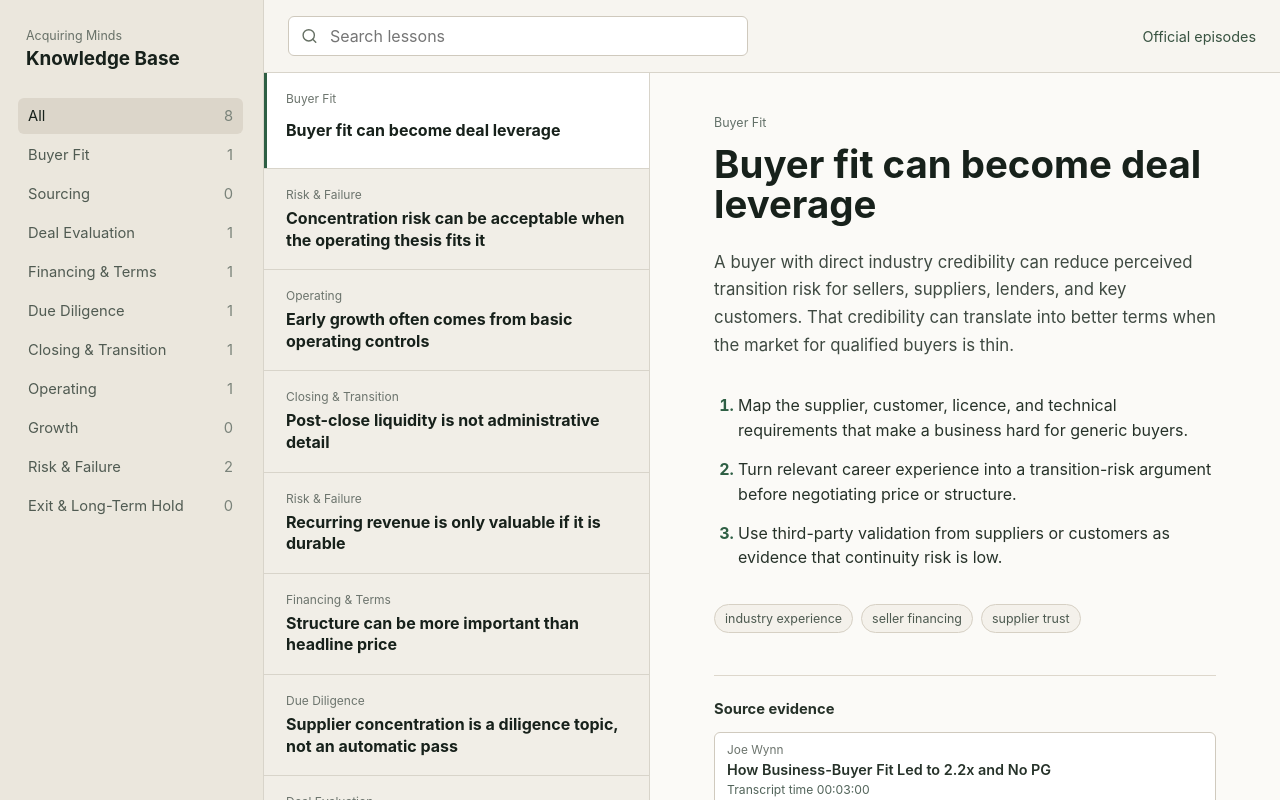
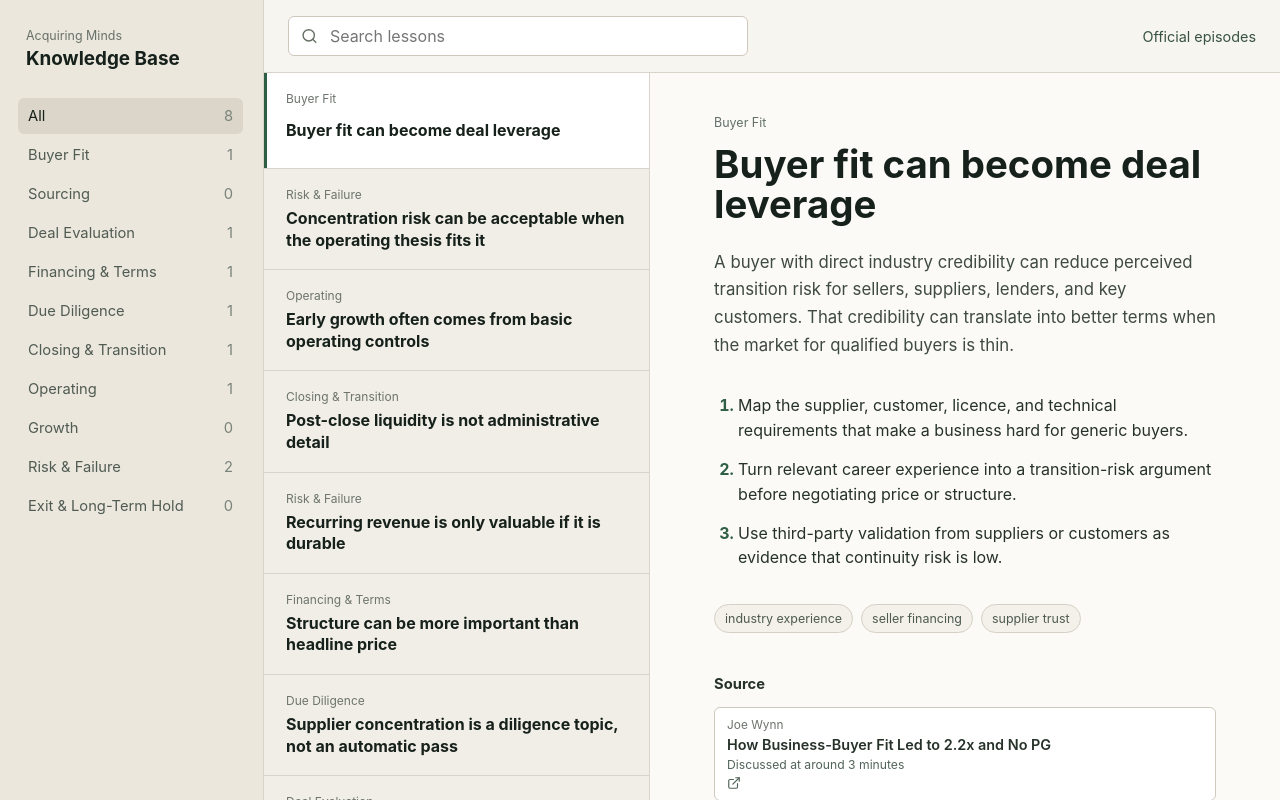
Before and after one commit to apotenza92/acquiring-minds-ui, a React (Vite) app: page / in a window 1280 px wide. Built offline with nearby package versions, Linux system fonts and the light colour scheme.

Commit message:
Polish lesson source label

```diff
--- a/src/components/LessonDetail.tsx
+++ b/src/components/LessonDetail.tsx
@@ -30,8 +30,8 @@ export function LessonDetail({ lesson, sources }: LessonDetailProps) {
       </div>
 
       {sources.length > 0 ? (
-        <section className="evidence-panel" aria-label="Source evidence">
-          <h2>Source evidence</h2>
+        <section className="evidence-panel" aria-label="Source">
+          <h2>Source</h2>
           <div className="source-list">
             {sources.map(({ episode, source }) => (
               <SourceChip
--- a/src/components/SourceChip.tsx
+++ b/src/components/SourceChip.tsx
@@ -6,8 +6,33 @@ interface SourceChipProps {
   source: EvidenceSource;
 }
 
+function formatDiscussionTime(timestamp: string) {
+  const match = timestamp.match(/^(\d{2}):(\d{2}):(\d{2})$/);
+
+  if (!match) {
+    return `Discussed around ${timestamp}`;
+  }
+
+  const [, hoursRaw, minutesRaw, secondsRaw] = match;
+  const hours = Number(hoursRaw);
+  const minutes = Number(minutesRaw);
+  const seconds = Number(secondsRaw);
+
+  if (seconds !== 0) {
+    return `Discussed around ${timestamp}`;
+  }
+
+  const parts = [
+    hours > 0 ? `${hours} ${hours === 1 ? "hour" : "hours"}` : undefined,
+    minutes > 0 ? `${minutes} ${minutes === 1 ? "minute" : "minutes"}` : undefined,
+  ].filter(Boolean);
+
+  return parts.length > 0 ? `Discussed at around ${parts.join(" ")}` : "Discussed at the start";
+}
+
 export function SourceChip({ episode, source }: SourceChipProps) {
   const href = source.youtubeUrl ?? source.officialUrl ?? source.audioUrl;
+  const discussionTime = formatDiscussionTime(source.timestamp);
 
   return (
     <a
@@ -15,11 +40,11 @@ export function SourceChip({ episode, source }: SourceChipProps) {
       href={href}
       target="_blank"
       rel="noreferrer"
-      aria-label={`${episode.title}, ${episode.guest}, transcript time ${source.timestamp}`}
+      aria-label={`${episode.title}, ${episode.guest}, ${discussionTime.toLowerCase()}`}
     >
       <span>{episode.guest}</span>
       <strong>{episode.title}</strong>
-      <small>Transcript time {source.timestamp}</small>
+      <small>{discussionTime}</small>
       <ExternalLink aria-hidden="true" size={14} />
     </a>
   );
--- a/src/styles.css
+++ b/src/styles.css
@@ -261,8 +261,6 @@ a {
 .evidence-panel {
   max-width: 740px;
   margin-top: 42px;
-  padding-top: 24px;
-  border-top: 1px solid #ddd7cc;
 }
 
 .evidence-panel h2 {
```
Also changed, not shown: 2 other files (tests, documents, lock files or other folders).
